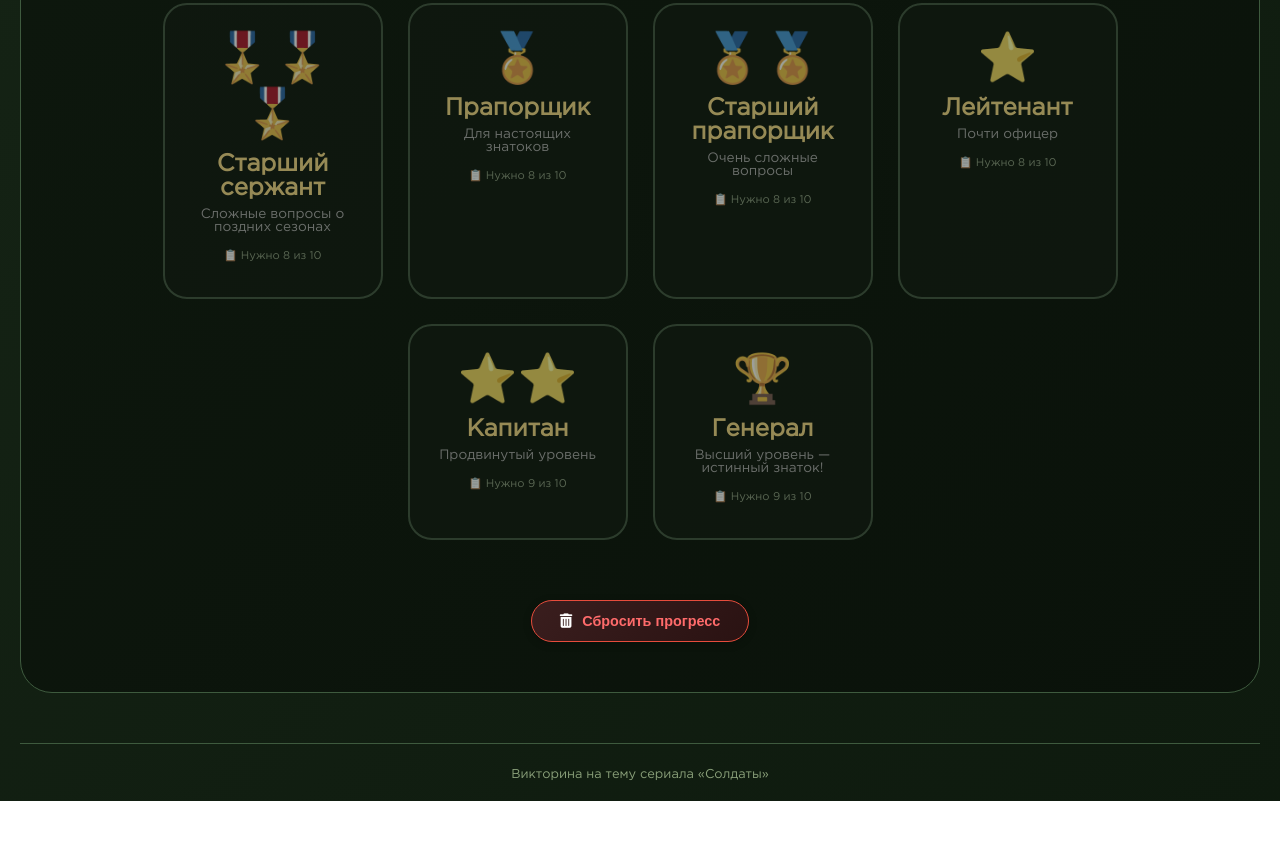
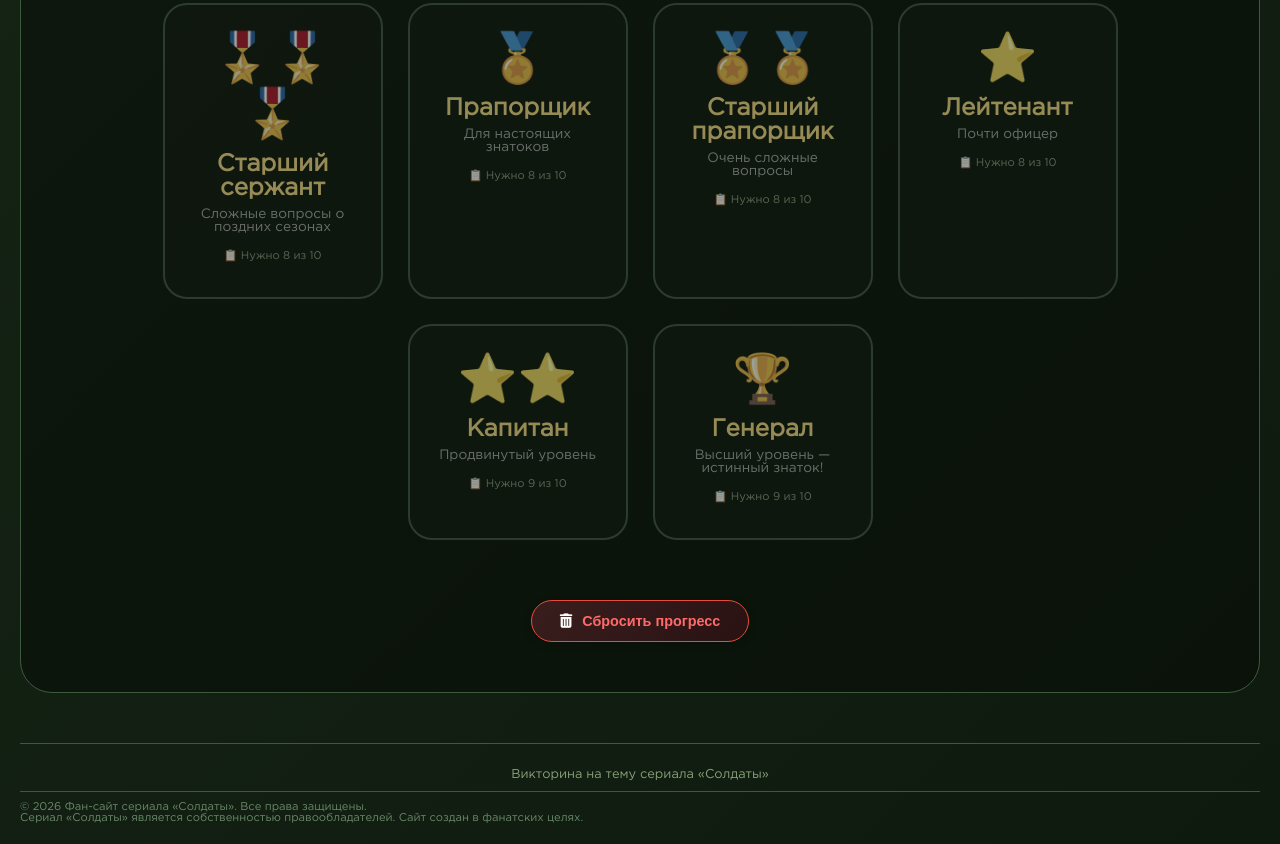
Before and after one commit to letoffs/soldaty-site, a website: page quiz.html in a window 1280 px wide. Shown: the part 1889-2733 px from the top of the page. Before the commit the page ends 2690 px from the top, so only its background shows below. Drawn offline with Linux system fonts and the light colour scheme; no server answers; files whose address does not match are found by name.

Commit message:
Update quiz.html

```diff
--- a/quiz.html
+++ b/quiz.html
@@ -172,6 +172,10 @@
         Викторина на тему сериала «Солдаты»
         <!-- Ссылки на оферту и контакты УДАЛЕНЫ -->
     </div>
+    <div class="copyright">
+        © 2026 Фан-сайт сериала «Солдаты». Все права защищены. <br>
+        Сериал «Солдаты» является собственностью правообладателей. Сайт создан в фанатских целях.
+    </div>
 </div>
 
 <!-- СКРИПТЫ -->
```
